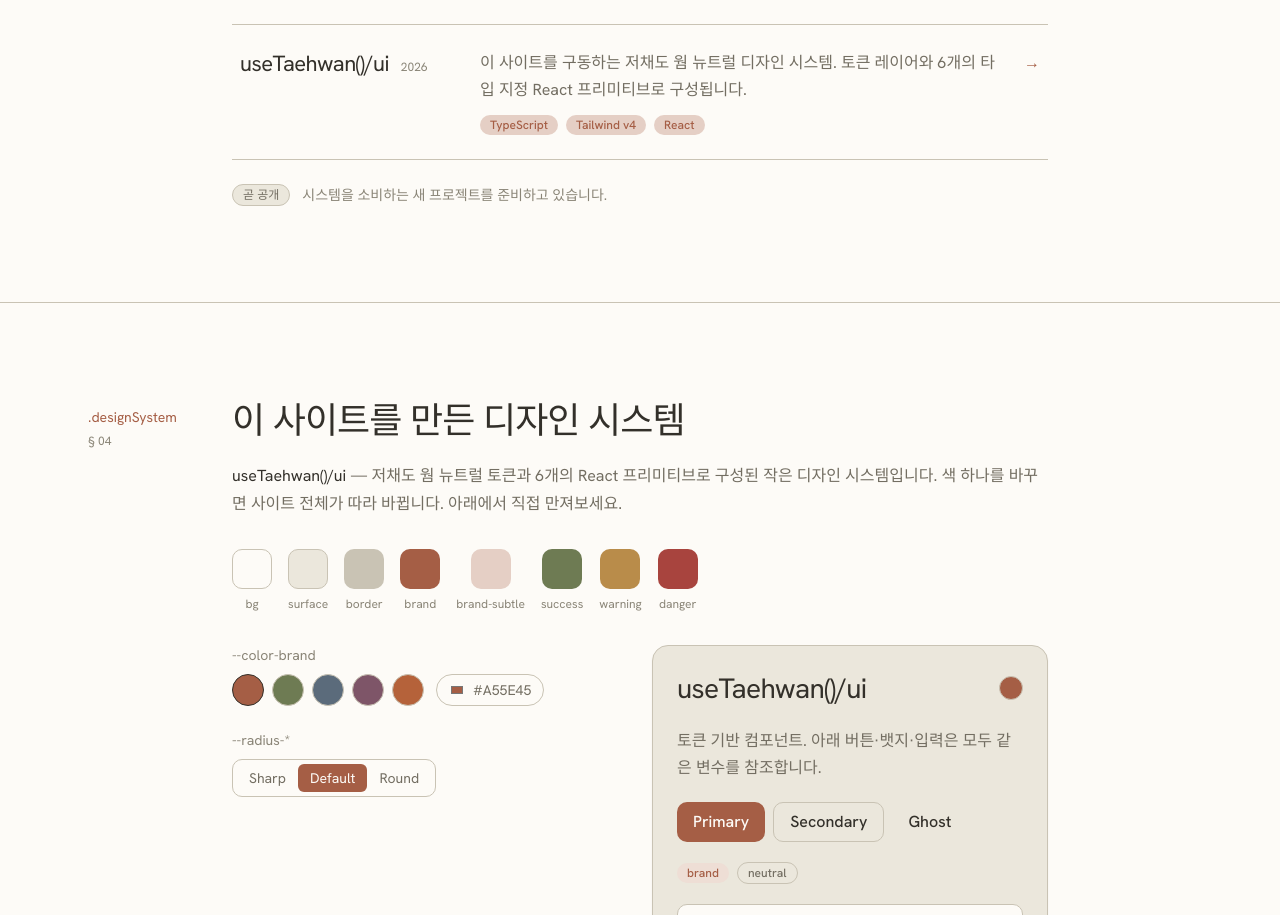
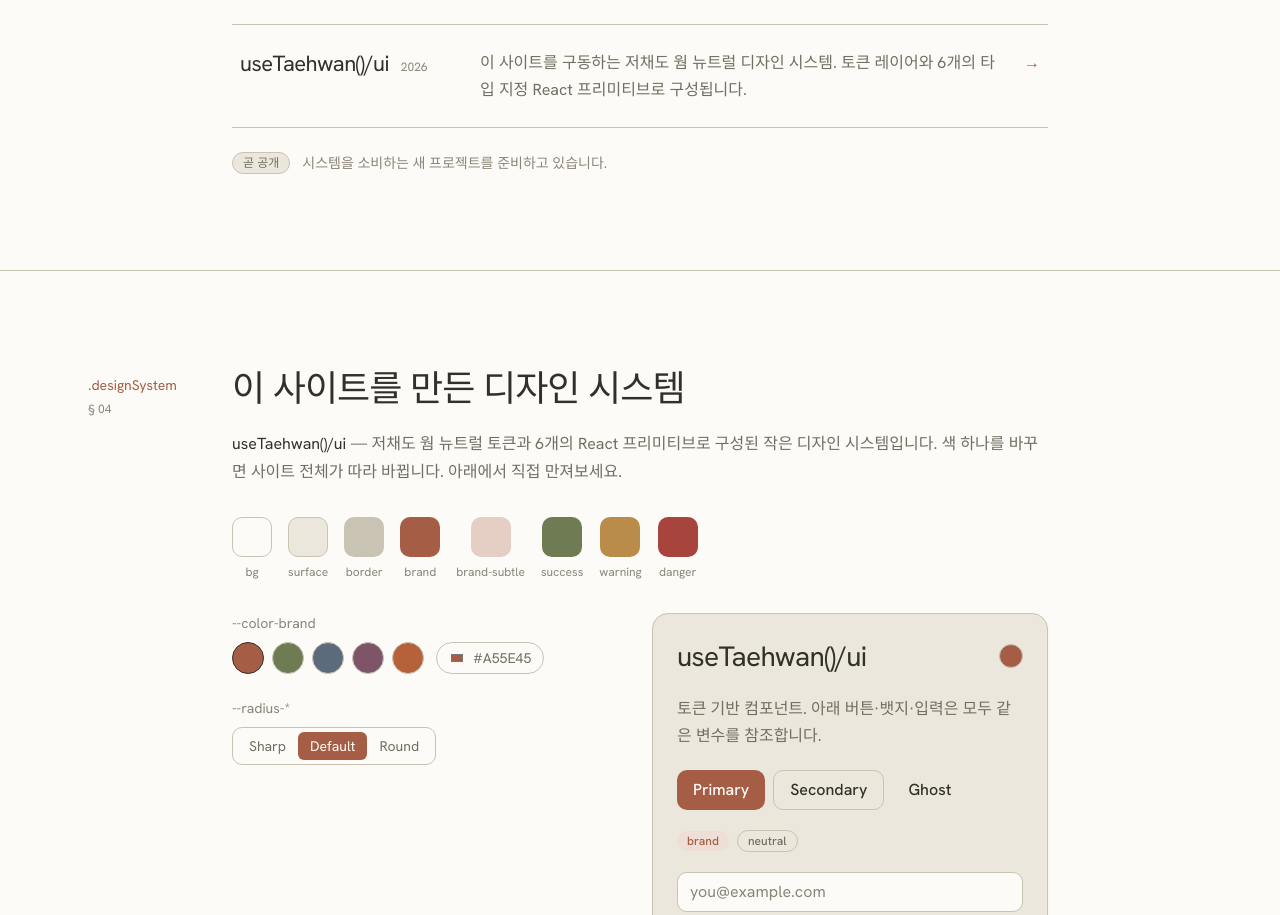
Before and after one commit to JeongTaehwan/usetaehwan, a Next.js app: page / in a window 1280 px wide. Shown: the part 2513-3428 px from the top of the page. Built offline with nearby package versions, Linux system fonts and the light colour scheme; a web font is replaced by a local one.

Commit message:
style: Projects 섹션에서 태그 제거
Co-Authored-By: Claude Opus 4.8 <noreply@anthropic.com>

```diff
--- a/app/page.tsx
+++ b/app/page.tsx
@@ -167,13 +167,6 @@ export default function Home() {
                       →
                     </span>
                   </div>
-                  <div className="mt-3 flex flex-wrap gap-2">
-                    {p.tags.map((t) => (
-                      <Badge key={t} variant="brand">
-                        {t}
-                      </Badge>
-                    ))}
-                  </div>
                 </div>
               </div>
             </Link>
```
